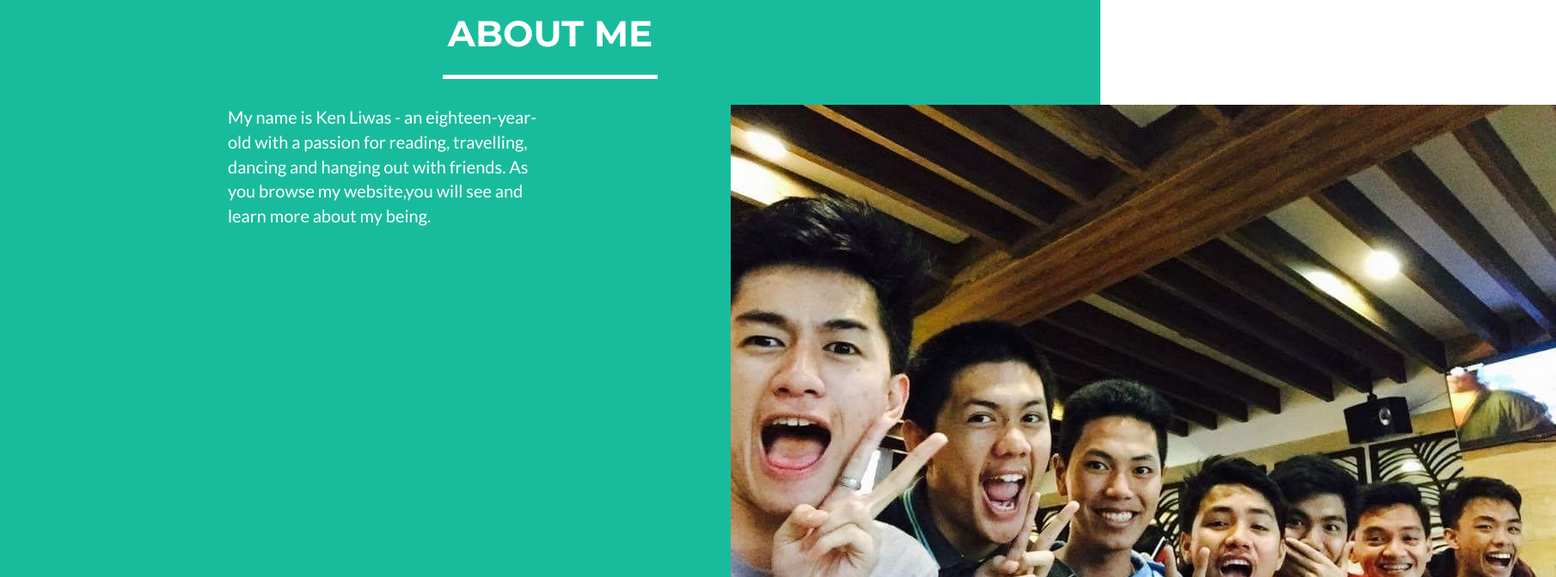
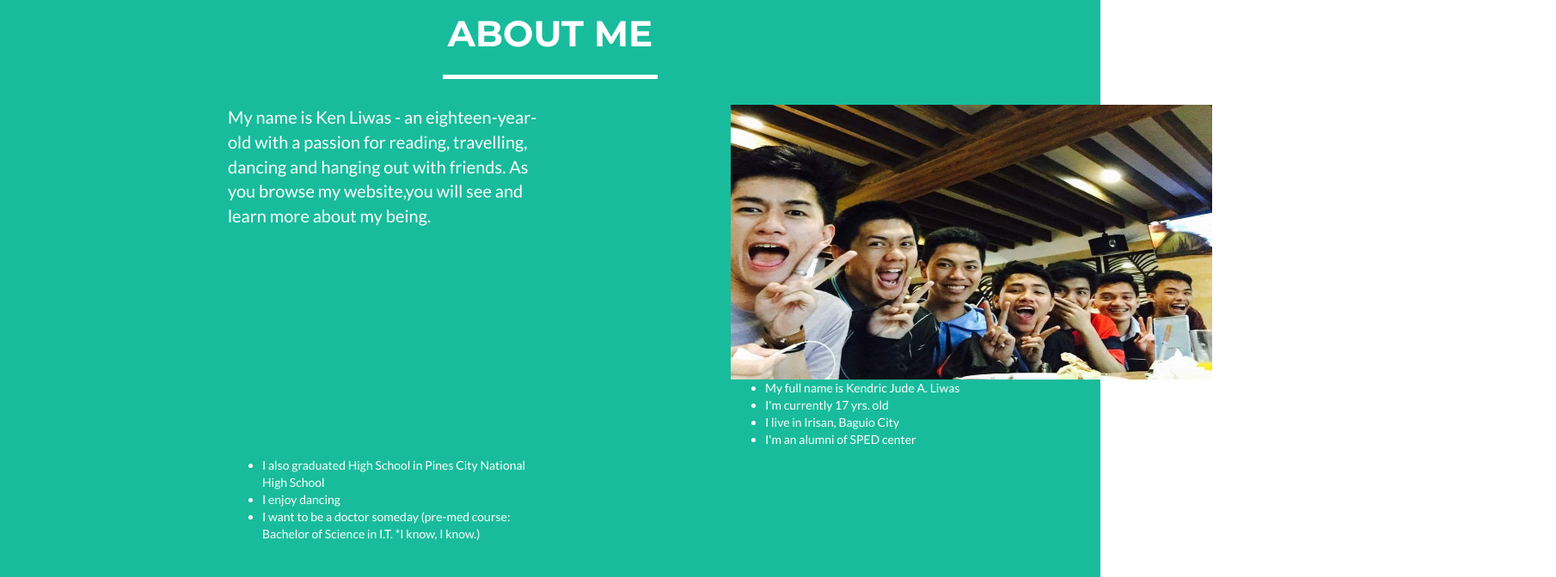
Before and after one commit to kenliwas/kenliwas.github.io, a website: page index.html in a window 1280 px wide. Shown: the part 1500-2172 px from the top of the page at 86% size, 1810 px wide, since content can reach past the window. Drawn offline with nearby package versions, Linux system fonts and the light colour scheme.

Commit message:
Update index.html

```diff
--- a/index.html
+++ b/index.html
@@ -130,7 +130,7 @@
                     <p>My name is Ken Liwas - an eighteen-year-old with a passion for reading, travelling, dancing and hanging out with friends. As you browse my website,you will see and learn more about my being.</p>
                 </div>
                  <div class="col-lg-4 col-lg-offset-2">
-                     <img src="papi.JPG">
+                     <img src="papi.JPG" width="560" height="320">
                 </div>
                  <div class="col-lg-4 col-lg-offset-2">
                      <p></p>
```
